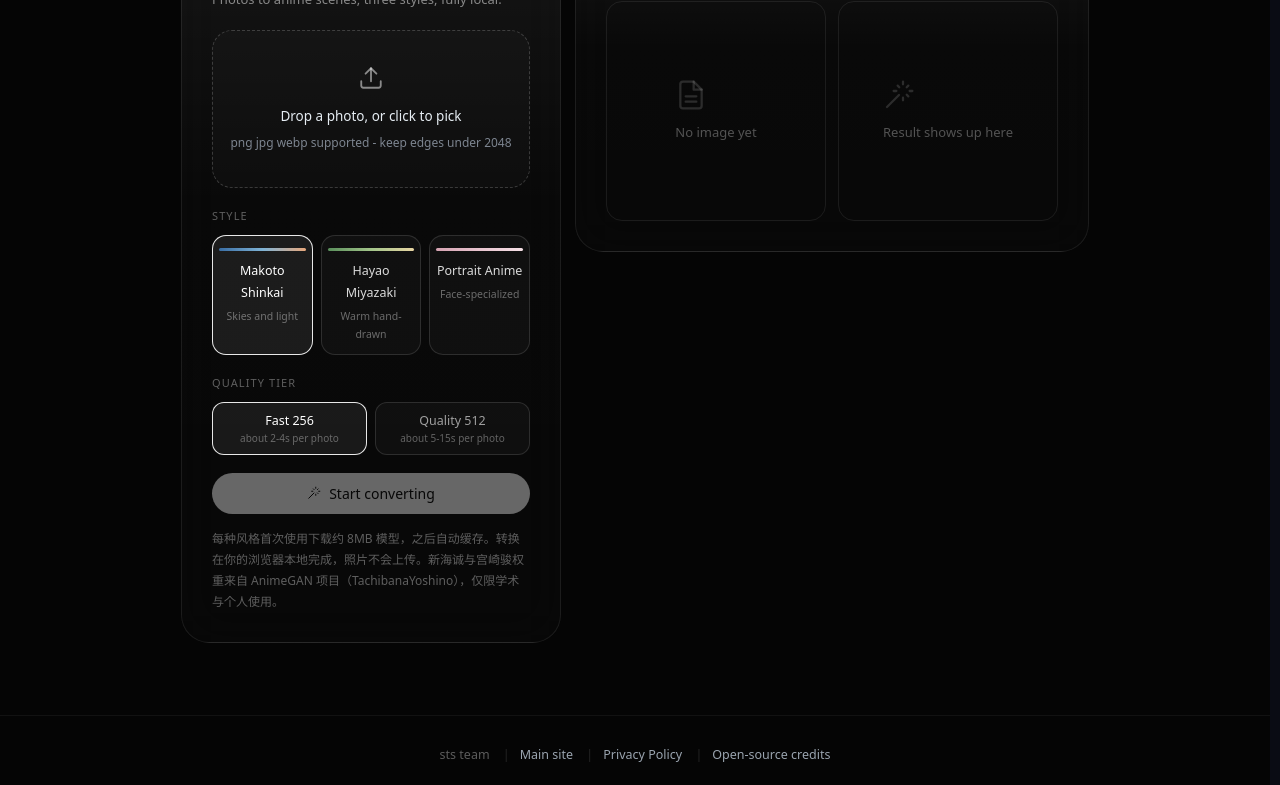
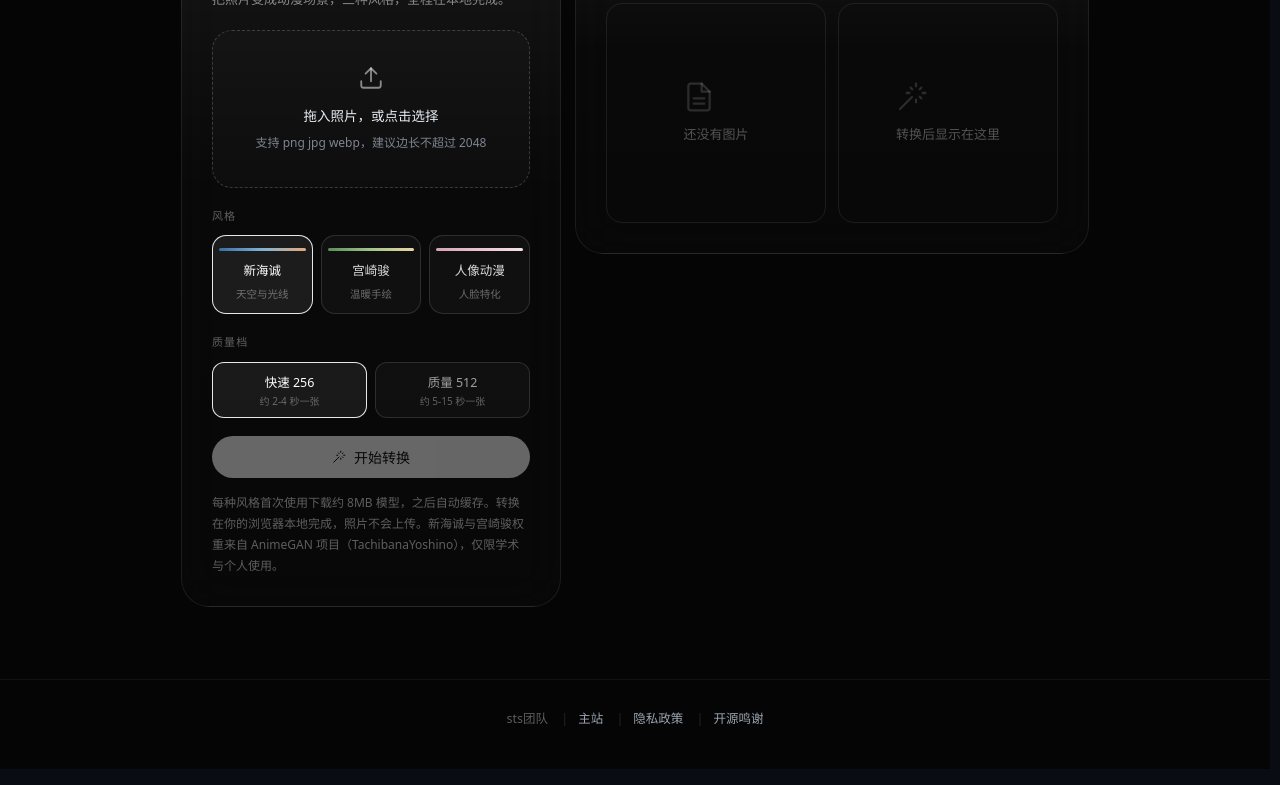
Before and after one commit to wang11453/stsqz-lab, a plain HTML site: page anime/index.html in a window 1280 px wide. Shown: the part 262-1047 px from the top of the page. Drawn offline with Linux system fonts and the light colour scheme.

Commit message:
auto backup 2026-11-08 10:00:04

```diff
--- a/anime/index.html
+++ b/anime/index.html
@@ -29,6 +29,7 @@
 var lang=(navigator.language||navigator.userLanguage||'zh').toLowerCase();
 window.L=function(zh,en){return window.__stsEN?en:zh;};
 if(lang.indexOf('zh')===0)return;
+if(/bot|crawl|spider|slurp|headless|phantom|puppeteer|playwright|prerender|lighthouse|wget|curl|python-requests|facebookexternalhit|twitterbot|whatsapp|telegram|discord|slack|linkedin|preview/i.test(navigator.userAgent||''))return;/* 爬虫/自动化一律中文 */
 window.__stsEN=true;
 document.documentElement.setAttribute('data-lang','en');
 document.documentElement.lang='en';
```
Also changed, not shown: audioconvert/index.html (+1 -0 lines), index.html (+1 -0 lines), ocr/index.html (+1 -0 lines), rmbg/index.html (+1 -0 lines), transcribe/index.html (+1 -0 lines).
